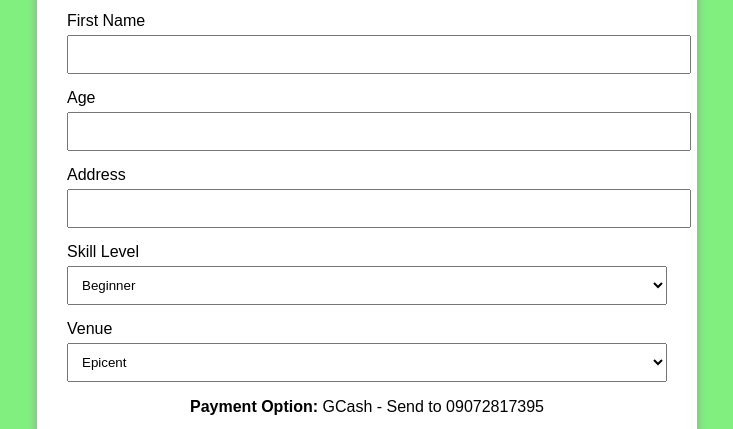
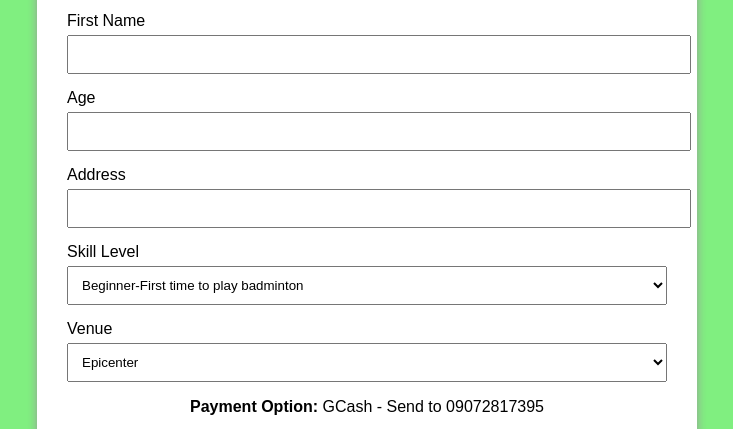
Before and after one commit to dodoifunelas/legacy-registration, a plain HTML site: page index.html in a window 1280 px wide. Shown: the part 307-736 px from the top of the page, without its empty margins (273-1006 px from the left). Drawn offline with Linux system fonts and the light colour scheme.

Commit message:
Add files via upload

```diff
--- a/index.html
+++ b/index.html
@@ -64,8 +64,8 @@
 
       <label>Skill Level
         <select name="SkillLevel" required>
-          <option>Beginner</option>
-          <option>Advanced Beginner</option>
+          <option>Beginner-First time to play badminton</option>
+          <option>Advanced Beginner-basic knowledge in badminton</option>
           <option>Intermediate</option>
           <option>Advanced</option>
         </select>
@@ -73,7 +73,7 @@
 
       <label>Venue
         <select name="Venue" required>
-          <option>Epicent</option>
+          <option>Epicenter</option>
           <option>M2</option>
           <option>Badminton World</option>
           <option>Smash Ville</option>
```
